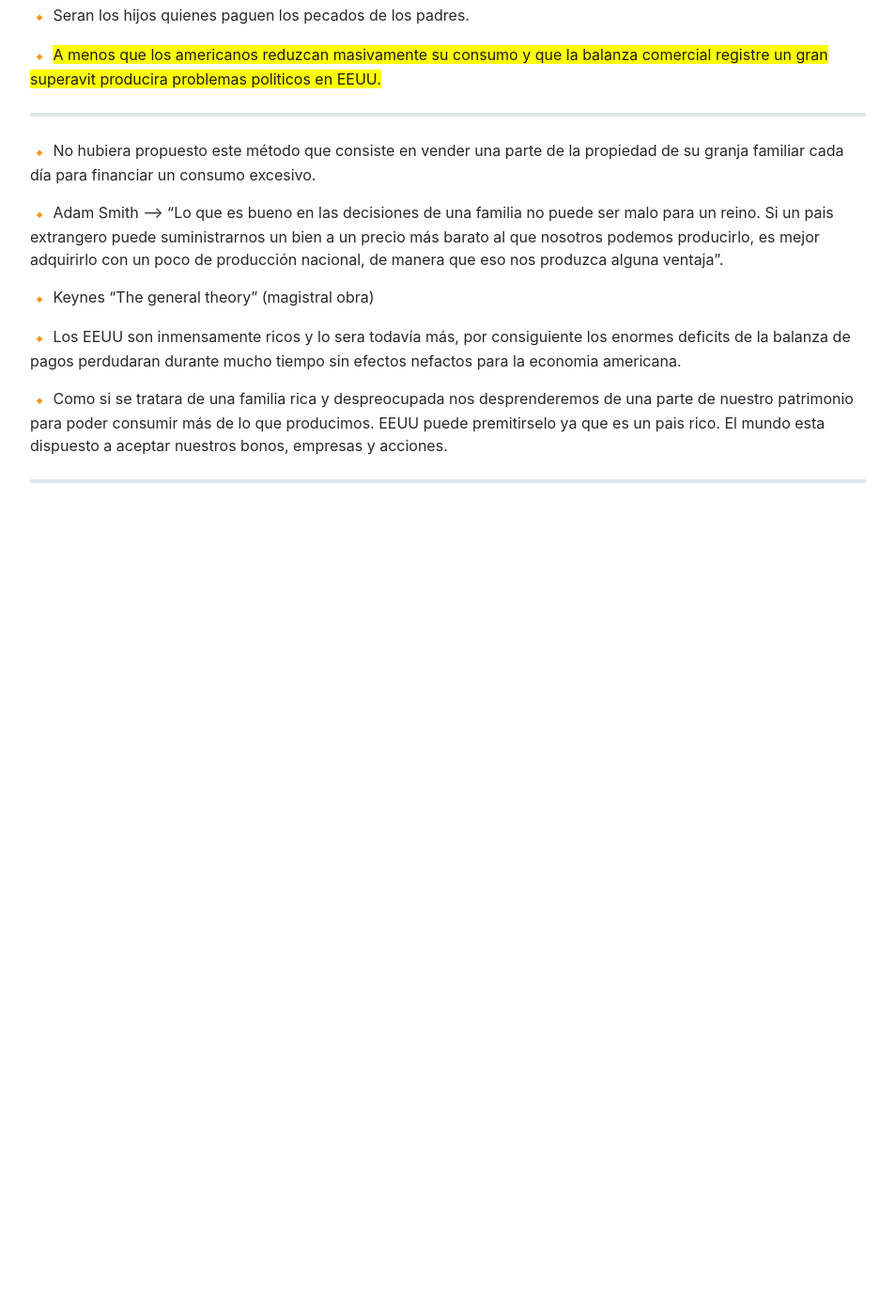
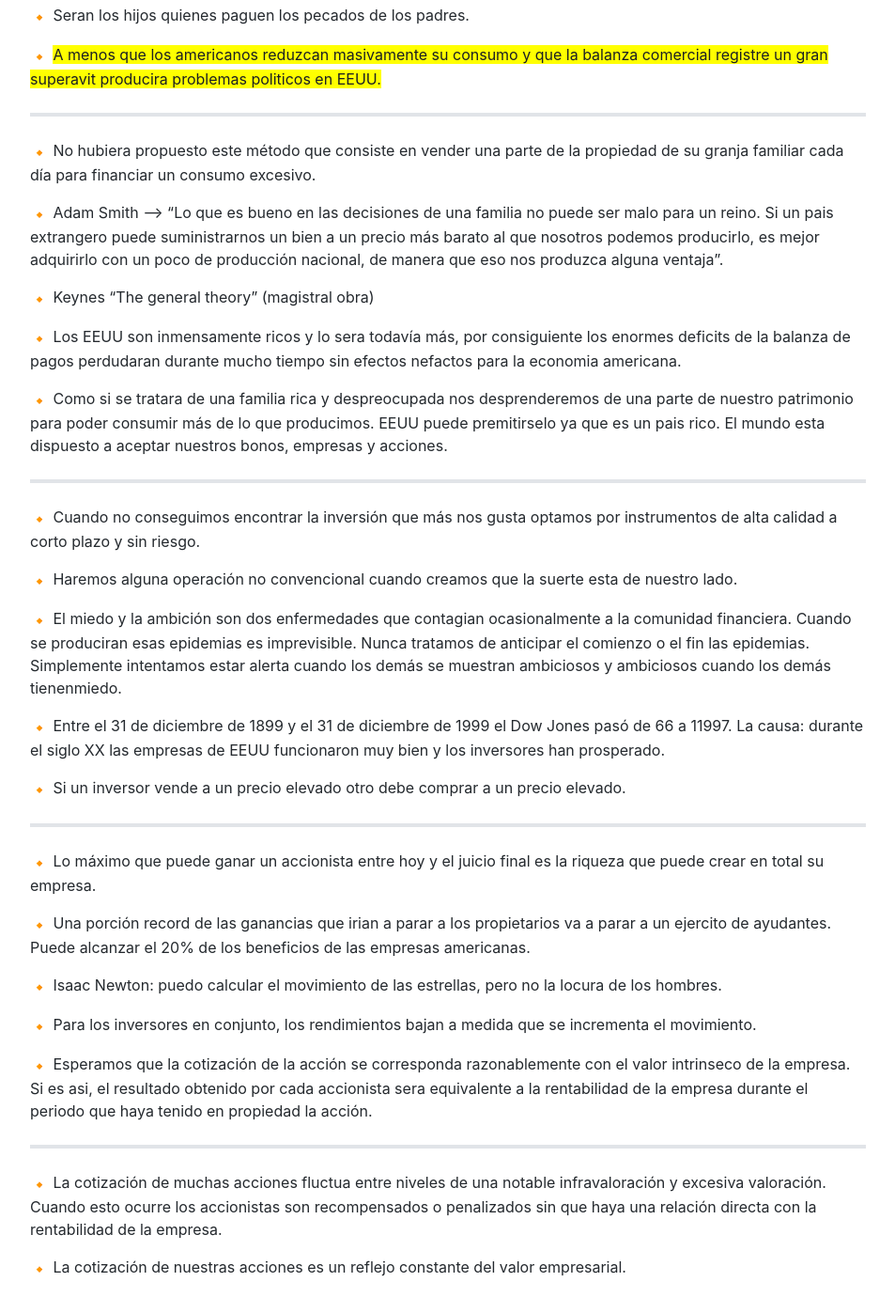
Before and after one commit to Akira3030/formacion, a Jekyll site: the page built from articulos/warrent-buffet-gobierno-empresas.md, in a window 1280 px wide and 1400 px high, scrolled down 6977 px. Shown: the top 1397 px of the window at 94% size, without its empty margins (163-1116 px from the left). Built offline with Jekyll 4.4.1, drawn with Linux system fonts in a browser that asks for light colours; emoji names are drawn with the system emoji font; our own code applies the rules of GitHub Pages for plain Markdown files; before the commit the page ends 7560 px from its top, so only the background shows below that.

Commit message:
Update warrent-buffet-gobierno-empresas.md

```diff
--- a/articulos/warrent-buffet-gobierno-empresas.md
+++ b/articulos/warrent-buffet-gobierno-empresas.md
@@ -244,3 +244,31 @@ Es una transferencia de riqueza de EEUU al resto del mundo (1800 millones de dol
 :small_orange_diamond: Como si se tratara de una familia rica y despreocupada nos desprenderemos de una parte de nuestro patrimonio para poder consumir más de lo que producimos. EEUU puede premitirselo ya que es un pais rico. El mundo esta dispuesto a aceptar nuestros bonos, empresas y acciones.
 
 ***
+
+:small_orange_diamond: Cuando no conseguimos encontrar la inversión que más nos gusta optamos por instrumentos de alta calidad a corto plazo y sin riesgo.
+
+:small_orange_diamond: Haremos alguna operación no convencional cuando creamos que la suerte esta de nuestro lado.
+
+:small_orange_diamond: El miedo y la ambición son dos enfermedades que contagian ocasionalmente a la comunidad financiera. Cuando se produciran esas epidemias es imprevisible. Nunca tratamos de anticipar el comienzo o el fin las epidemias. Simplemente intentamos estar alerta cuando los demás se muestran ambiciosos y ambiciosos cuando los demás tienenmiedo.
+
+:small_orange_diamond: Entre el 31 de diciembre de 1899 y el 31 de diciembre de 1999 el Dow Jones pasó de 66 a 11997. La causa: durante el siglo XX las empresas de EEUU funcionaron muy bien y los inversores han prosperado.
+
+:small_orange_diamond: Si un inversor vende a un precio elevado otro debe comprar a un precio elevado.
+
+***
+
+:small_orange_diamond: Lo máximo que puede ganar un accionista entre hoy y el juicio final es la riqueza que puede crear en total su empresa.
+
+:small_orange_diamond: Una porción record de las ganancias que irian a parar a los propietarios va a parar a un ejercito de ayudantes. Puede alcanzar el 20% de los beneficios de las empresas americanas.
+
+:small_orange_diamond: Isaac Newton: puedo calcular el movimiento de las estrellas, pero no la locura de los hombres.
+
+:small_orange_diamond: Para los inversores en conjunto, los rendimientos bajan a medida que se incrementa el movimiento.
+
+:small_orange_diamond: Esperamos que la cotización de la acción se corresponda razonablemente con el valor intrinseco de la empresa. Si es asi, el resultado obtenido por cada accionista sera equivalente a la rentabilidad de la empresa durante el periodo que haya tenido en propiedad la acción.
+
+***
+
+:small_orange_diamond: La cotización de muchas acciones fluctua entre niveles de una notable infravaloración y excesiva valoración. Cuando esto ocurre los accionistas son recompensados o penalizados sin que haya una relación directa con la rentabilidad de la empresa.
+
+:small_orange_diamond: La cotización de nuestras acciones es un reflejo constante del valor empresarial.
```
